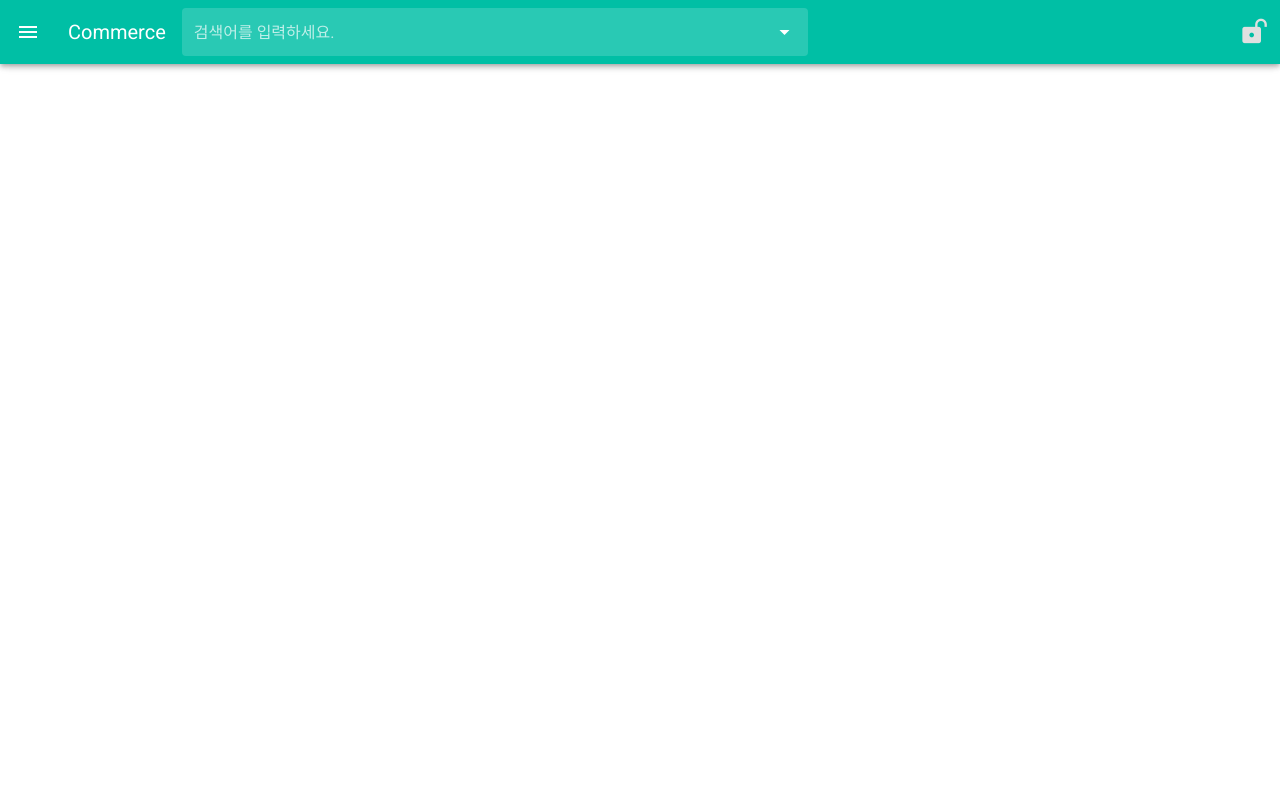
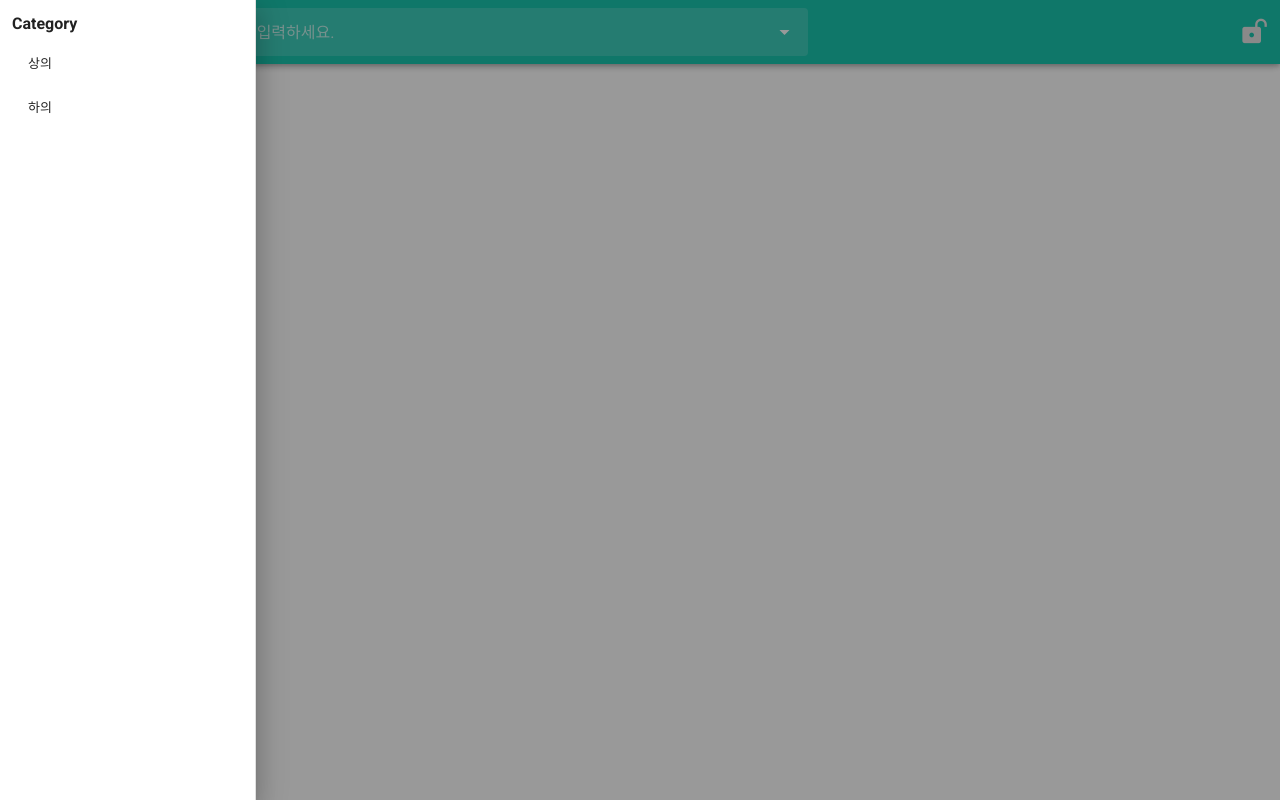
Before and after one commit to imkimheejoo/shop-front, a Vue app: page / in a window 1280 px wide. Both pictures are taken after a click on the button 28 px from the left and 32 px from the top of the page. Built offline with nearby package versions, Linux system fonts and the light colour scheme; no server answers.

Commit message:
feat: drawer 1차 레이아웃 구조 구현

```diff
--- a/src/App.vue
+++ b/src/App.vue
@@ -1,7 +1,8 @@
 <template>
   <v-app>
     <v-main>
-      <Navbar />
+      <Navbar v-on:showTab="showCategoryTab" />
+      <drawer ref="drawer"></drawer>
       <router-view></router-view>
     </v-main>
   </v-app>
@@ -9,17 +10,24 @@
 
 <script>
 import Navbar from "@/components/common/Navbar";
+import drawer from "./components/common/Drawer";
 
 export default {
   name: "App",
 
   components: {
     Navbar,
+    drawer,
   },
 
   data: () => ({
-    //
   }),
+
+  methods: {
+    showCategoryTab() {
+      this.$refs.drawer.drawer = true;
+    },
+  },
 };
 </script>
 <style>
--- /dev/null
+++ b/src/components/common/Drawer.vue
@@ -0,0 +1,29 @@
+<template>
+  <v-navigation-drawer v-model="drawer" absolute temporary class="pa-3">
+    <h4>Category</h4>
+    <v-list nav dense>
+      <v-list-item-group active-class="teal--text text--accent-4">
+        <v-list-item>
+          <v-list-item-title>상의</v-list-item-title>
+        </v-list-item>
+
+        <v-list-item>
+          <v-list-item-title>하의</v-list-item-title>
+        </v-list-item>
+      </v-list-item-group>
+    </v-list>
+  </v-navigation-drawer>
+</template>
+
+<script>
+export default {
+  data() {
+    return {
+      drawer: false
+    };
+  },
+};
+</script>
+
+<style>
+</style>
--- a/src/components/common/Navbar.vue
+++ b/src/components/common/Navbar.vue
@@ -1,6 +1,6 @@
 <template>
   <v-app-bar color="teal accent-4" dark>
-    <v-app-bar-nav-icon></v-app-bar-nav-icon>
+    <v-app-bar-nav-icon @click="showCategoryTab()"></v-app-bar-nav-icon>
     <v-toolbar dark color="teal accent-4" flat>
       <router-link to="/" style="text-decoration: none">
         <v-toolbar-title class="white--text">Commerce</v-toolbar-title>
@@ -39,6 +39,7 @@
 
 <script>
 import { mapMutations, mapGetters } from "vuex";
+
 export default {
   name: "Navbar",
   data() {
@@ -52,9 +53,14 @@ export default {
   methods: {
     ...mapMutations(["LOGOUT"]),
 
+    showCategoryTab() {
+        this.$emit('showTab');
+    },
+
     searchByKeyword() {
       this.$router.push(`/products/search/${this.search}`).catch(() => {});
     },
+
     onLogout() {
       this.LOGOUT();
       this.$router.push("/");
--- a/src/views/IndexView.vue
+++ b/src/views/IndexView.vue
@@ -1,7 +1,7 @@
 <template>
   <v-container class="mt-5">
-    <v-row  v-if="this.products" align="center" justify="center">
-      <Card
+    <v-row v-if="this.products" align="center" justify="center">
+      <card
         v-for="(product,index) in this.products.contents"
         class="ma-2"
         :key="index"
@@ -24,11 +24,6 @@
 import Card from "../components/Card";
 import { mapState, mapActions } from "vuex";
 export default {
-  watch: {
-    page() {
-      this.FETCH_PRODUCTS(this.page);
-    },
-  },
   data() {
     return {
       page: 3,
@@ -37,12 +32,17 @@ export default {
   components: {
     Card,
   },
+  watch: {
+    page() {
+      this.FETCH_PRODUCTS(this.page);
+    },
+  },
   computed: {
     ...mapState(["products"]),
   },
   methods: {
-    ...mapActions(["FETCH_PRODUCTS"])
-  }
+    ...mapActions(["FETCH_PRODUCTS"]),
+  },
 };
 </script>
 
```
